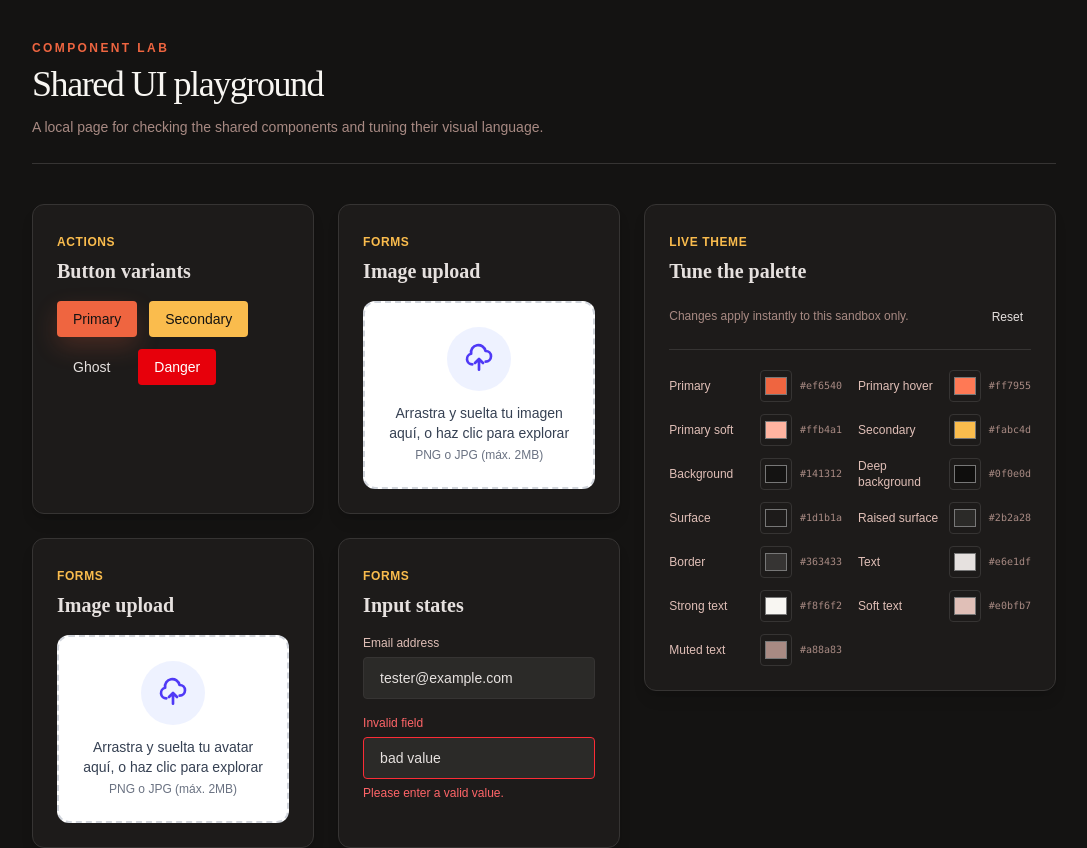
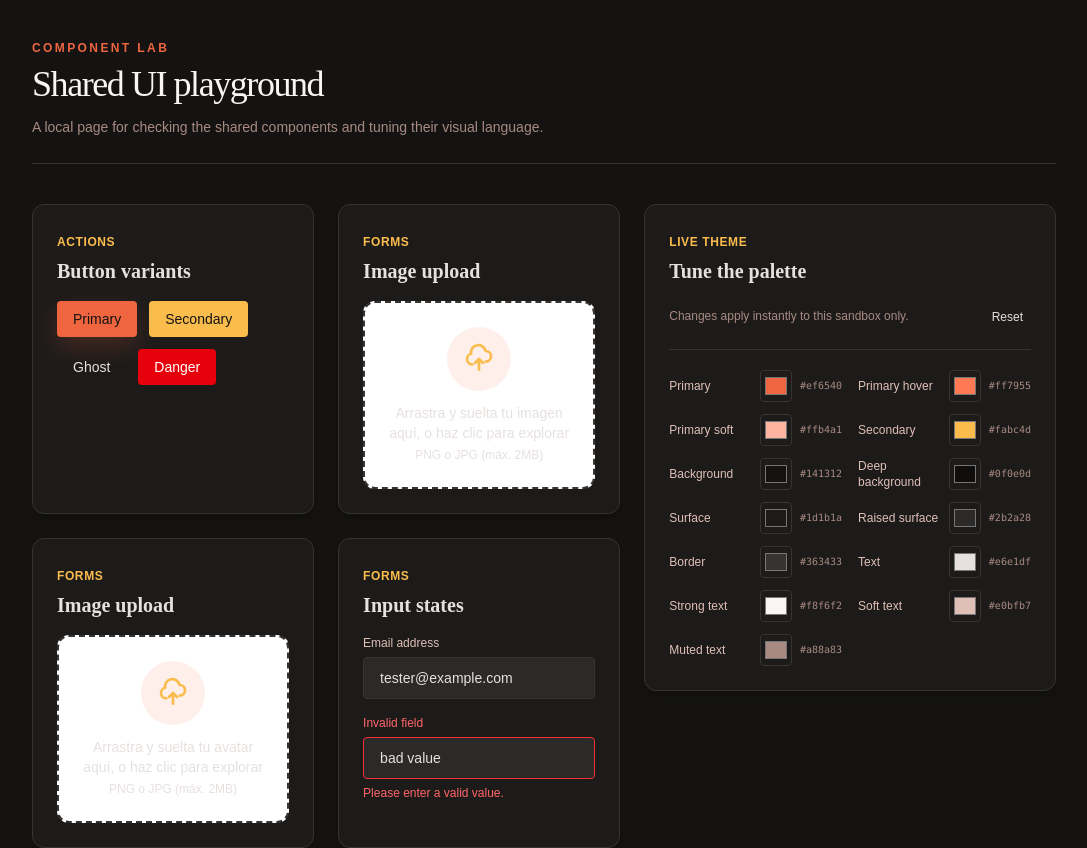
Before and after one commit to transcendence2026/ft_transcendence, a React (Vite) app in the folder frontend/: page /components in a window 1280 px wide. Shown: the top 848 px of the page, without its empty margins (96-1183 px from the left). Built offline with nearby package versions, Linux system fonts and the light colour scheme; no server answers.

Commit message:
feature:image Dropzone styled

```diff
--- a/frontend/src/components/ImageDropzone.tsx
+++ b/frontend/src/components/ImageDropzone.tsx
@@ -109,8 +109,8 @@ export const ImageDropzone: React.FC<ImageDropzoneProps> = ({
             onClick={() => fileInputRef.current?.click()}
             className={`relative border-2 border-dashed rounded-xl p-6 text-center cursor-pointer transition-all duration-200 flex flex-col items-center justify-center gap-3 ${
               isDragging
-                ? 'border-indigo-500 bg-indigo-50/50 dark:bg-indigo-950/20 scale-[1.01]'
-                : 'border-gray-300 dark:border-gray-700 hover:border-indigo-400 bg-white dark:bg-gray-900'
+                ? 'border-primary bg-secondary-50/50 dark:bg-secondary/10 scale-[1.01]'
+                : 'border-border dark:border-border hover:border-secondary bg-white dark:bg-surface'
             }`}
           >
             {previewUrl ? (
@@ -121,8 +121,8 @@ export const ImageDropzone: React.FC<ImageDropzoneProps> = ({
                   alt="Vista previa"
                   className={
                     variant === 'avatar'
-                      ? 'w-28 h-28 rounded-full object-cover shadow-md border-2 border-indigo-500 mx-auto'
-                      : 'w-full h-48 rounded-lg object-cover shadow-md border-2 border-indigo-500 mx-auto'
+                      ? 'w-28 h-28 rounded-full object-cover shadow-md border-2 border-secondary mx-auto'
+                      : 'w-full h-48 rounded-lg object-cover shadow-md border-2 border-secondary mx-auto'
                   }
                 />
                 {selectedFile && !isUploading && (
@@ -141,18 +141,22 @@ export const ImageDropzone: React.FC<ImageDropzoneProps> = ({
               </div>
             ) : (
               /* Muestra Placeholder inicial */
-              <div className="p-4 bg-indigo-50 dark:bg-gray-800 rounded-full text-indigo-600 dark:text-indigo-400">
+              <div
+                className={`rounded-full p-4 text-secondary transition-colors duration-200 ${
+                  isDragging ? 'bg-primary/40' : 'bg-primary/10'
+                }`}
+              >
                 <UploadCloud className="w-8 h-8" />
               </div>
             )}
 
             <div className="space-y-1">
-              <p className="text-sm font-medium text-gray-700 dark:text-gray-200">
+              <p className="text-sm font-medium text-text dark:text-text-soft">
                 {selectedFile
                   ? selectedFile.name
                   : `Arrastra y suelta tu ${variant === 'avatar' ? 'avatar' : 'imagen'} aquí, o haz clic para explorar`}
               </p>
-              <p className="text-xs text-gray-500 dark:text-gray-400">
+              <p className="text-xs text-text dark:text-text-soft">
                 PNG o JPG (máx. 2MB)
               </p>
             </div>
@@ -161,13 +165,13 @@ export const ImageDropzone: React.FC<ImageDropzoneProps> = ({
           {/* Indicador / Barra de Progreso */}
           {isUploading && (
             <div className="space-y-2">
-              <div className="flex justify-between text-xs font-semibold text-gray-600 dark:text-gray-300">
+              <div className="flex justify-between text-xs font-semibold text-text dark:text-text-soft">
                 <span>Subiendo archivo...</span>
                 <span>{uploadProgress}%</span>
               </div>
               <div className="w-full h-2 bg-gray-200 dark:bg-gray-700 rounded-full overflow-hidden">
                 <div
-                  className="h-full bg-indigo-600 transition-all duration-150 ease-out"
+                  className="h-full bg-primary transition-all duration-150 ease-out"
                   style={{ width: `${uploadProgress}%` }}
                 />
               </div>
```
